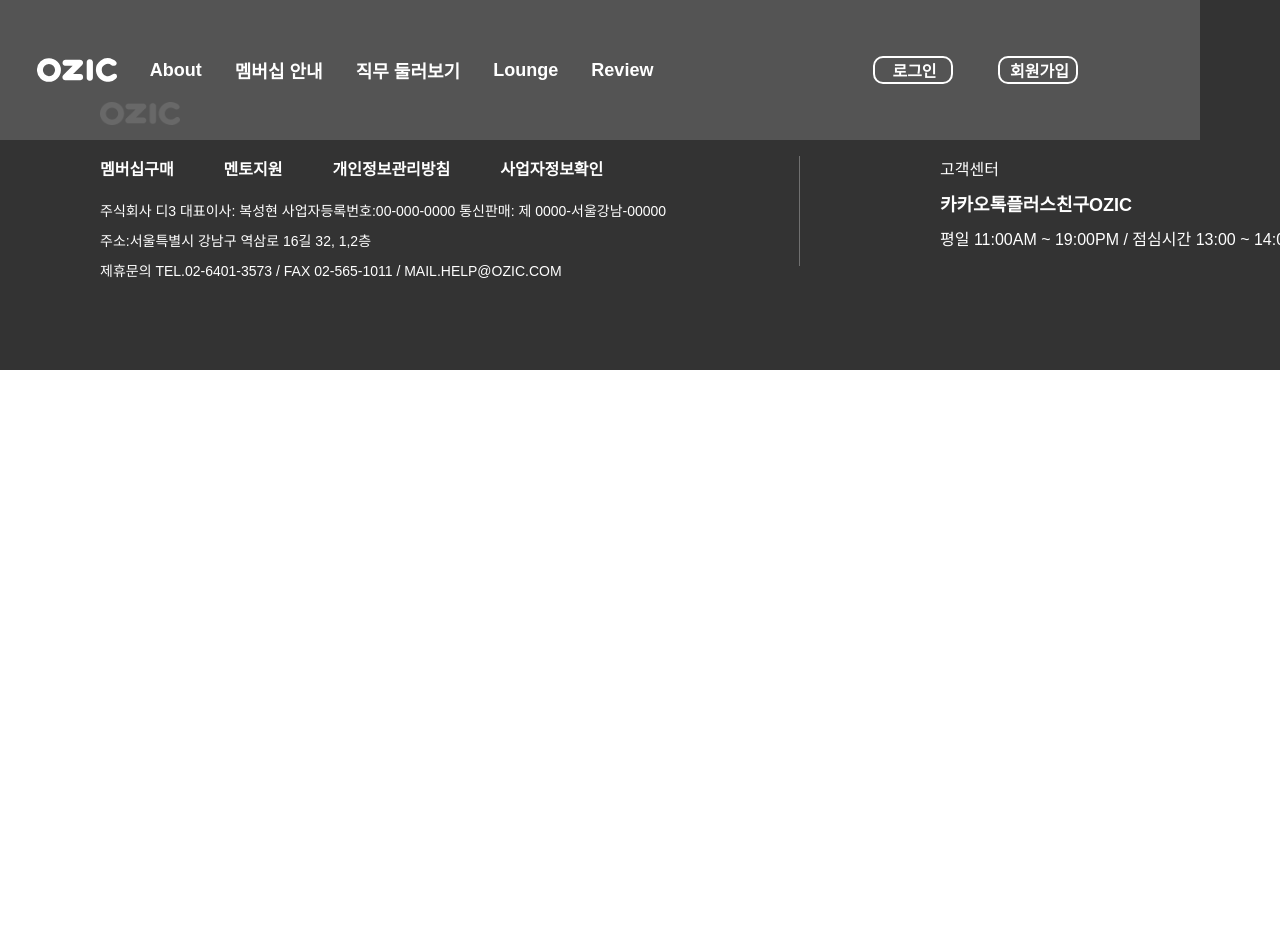
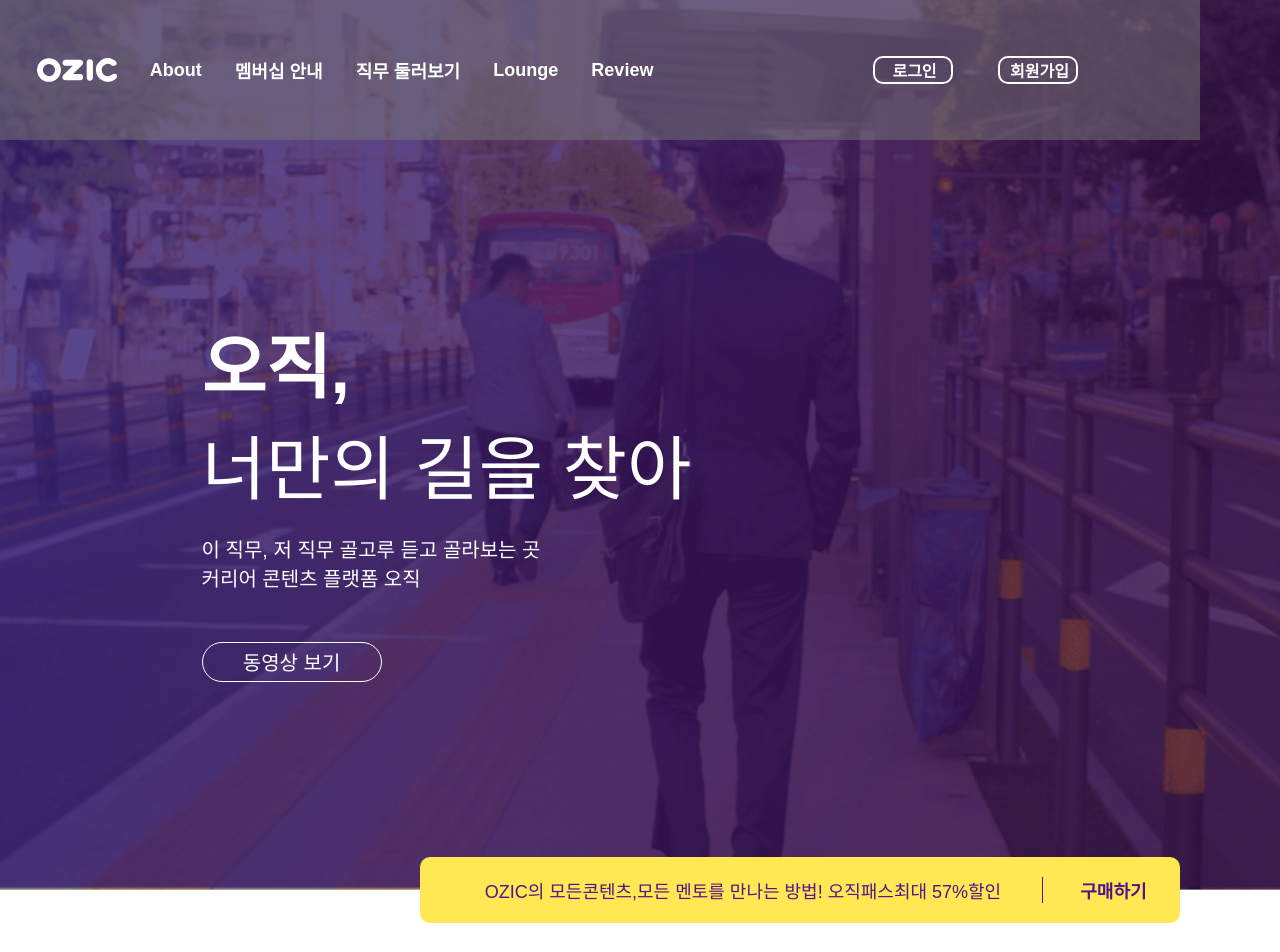
Before and after one commit to gyuwanc1/react_project, a React (Create React App) app in the folder clone_react01/: page /about in a window 1280 px wide. Shown: the top 952 px of the page. Before the commit the page ends 800 px from the top, so only its background shows below. Built offline with nearby package versions, Linux system fonts and the light colour scheme.

Commit message:
[add] abou page

```diff
--- /dev/null
+++ b/clone_react01/src/component/About.js
@@ -0,0 +1,15 @@
+//about.js
+
+import React from 'react'
+import Aboutview from './Aboutview'
+import Howabout from './Howabout'
+
+export default function About() {
+  return (
+    <>
+    <Aboutview />
+    <Howabout />
+
+    </>
+  )
+}
--- /dev/null
+++ b/clone_react01/src/component/Aboutview.js
@@ -0,0 +1,22 @@
+//about_banner.js
+
+import React from 'react'
+import { Link } from 'react-router-dom'
+import '../style/aboutview.scss'
+
+export default function Aboutview() {
+  return (
+    <section id='aboutview_area'>
+      <div className='explain_box'>
+        <h2><span>오직,</span><br />너만의 길을 찾아</h2>
+        <p>이 직무, 저 직무 골고루 듣고 골라보는 곳</p>
+        <p>커리어 콘텐츠 플랫폼 오직</p>
+        <p><Link to="">동영상 보기</Link></p>
+      </div>
+      <div className='md_box'>
+        <p>ozic의 모든콘텐츠,모든 멘토를 만나는 방법! 오직패스최대 57%할인</p>
+        <p><Link to="">구매하기</Link></p>
+      </div>
+    </section>
+  )
+}
--- a/clone_react01/src/component/GNB.js
+++ b/clone_react01/src/component/GNB.js
@@ -6,7 +6,7 @@ export default function Nav() {
   return(
     <ul className='gnb'>
       <li><h1><NavLink to="/"><span className='blind'>ozic</span></NavLink></h1></li>
-      <li><NavLink to="about">about</NavLink></li>
+      <li><NavLink to="About">about</NavLink></li>
       <li><NavLink to="membership">멤버십 안내</NavLink></li>
       <li><NavLink to="work">직무 둘러보기</NavLink></li>
       <li><NavLink to="lounge">lounge</NavLink></li>
--- /dev/null
+++ b/clone_react01/src/component/Howabout.js
@@ -0,0 +1,11 @@
+//Howabout.js
+import React from 'react'
+import '../style/howabout.scss'
+
+export default function Howabout() {
+  return (
+    <section id='how_area'>
+
+    </section>
+  )
+}
--- a/clone_react01/src/router/Router.js
+++ b/clone_react01/src/router/Router.js
@@ -1,5 +1,6 @@
 import React from "react";
 import { Routes, Route } from "react-router-dom";
+import About from "../component/About";
 import MainHome from "../component/MainHome";
 
 
@@ -9,6 +10,7 @@ export default function Router() {
       <Route path="" element={<MainHome />}></Route>
       <Route path="/" element={<MainHome />}></Route>
       <Route path="/main" element={<MainHome />}></Route>
+      <Route path="/about" element={<About />}></Route>
 
     </Routes>
   );
--- /dev/null
+++ b/clone_react01/src/style/aboutview.scss
@@ -0,0 +1,27 @@
+//aboutview.scss
+
+#aboutview_area {position: relative; width: 1440px; height: 890px;
+  background: {image:url('../multi/img/about_banner.png');
+    repeat:no-repeat;
+    position:50% 50% ;
+    size: cover;
+    }
+    .explain_box {width: auto; height: auto; position:absolute; top: 35%; left: 14%;  color:#fff; font-family: sans-serif;text-align: start; }
+    h2{font-size: 70px; font-weight: lighter; margin-bottom: 20px;
+      & span { font-weight: bold;}
+    }
+    & p {font-size: 20px; }
+    & p:nth-of-type(3) {width: 180px; height: 40px;  margin-top: 50px; border: 1px solid #fff;
+    border-radius: 40px;
+      & a {display: block; width: 100%; height: 100%; text-align: center; line-height: 40px;}
+    }
+    .md_box {position: absolute;  left:calc(50% - 300px); bottom: -33px; display: flex; justify-content: space-around;
+      width: 760px; height: 66px; background-color: #ffe854; align-items: center;
+      font-family:sans-serif; border-radius: 10px; color: #541586; text-transform: uppercase;
+      & p{font-size: 18px;}
+      & p:nth-child(1) {width: 600px; height: auto;  border-right: 1px solid #541586;}
+      & p:nth-child(2) {width: auto; height: auto; font-weight: bolder; transform: translateX(-10px); }
+  }
+
+
+  }
--- /dev/null
+++ b/clone_react01/src/style/howabout.scss
@@ -0,0 +1,3 @@
+//howabout.js
+
+#how_area {width: 1440px; height: 1000px;}
--- a/clone_react01/src/style/mainbanner.scss
+++ b/clone_react01/src/style/mainbanner.scss
@@ -15,7 +15,7 @@
 
     .md_box {position: absolute;  left:calc(50% - 300px); bottom: 40px; display: flex; justify-content: space-around;
         width: 600px; height: 50px; background-color: #ffe854; align-items: center;
-      font-family:sans-serif; border-radius: 10px; color: #541586;
+      font-family:sans-serif; border-radius: 10px; color: #541586;  text-transform:uppercase;
     & p:nth-child(1) {width: 510px; height: auto; border-right: 1px solid #541586;}
     & p:nth-child(2) {width: auto; height: auto; font-weight: bolder; }
     }
```
Also changed, not shown: clone_react01/src/multi/img/about_banner.png (added).
